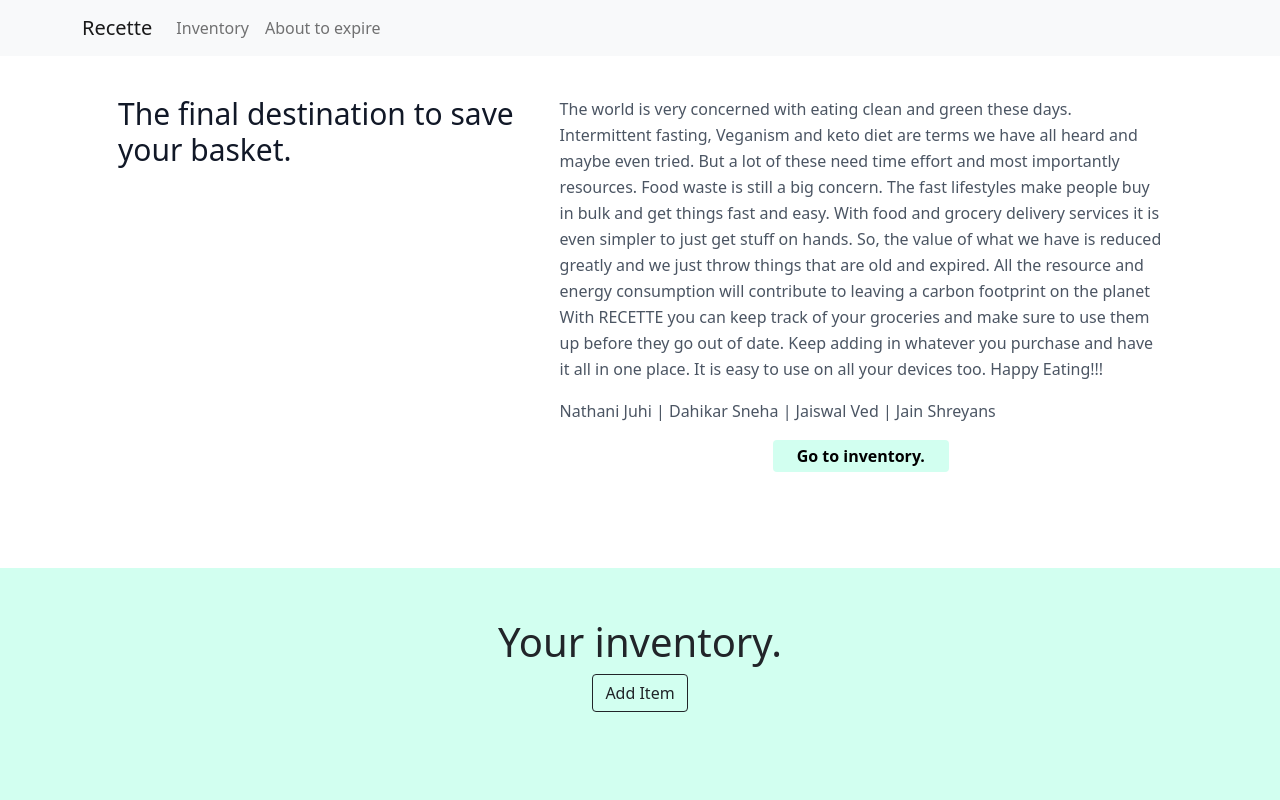
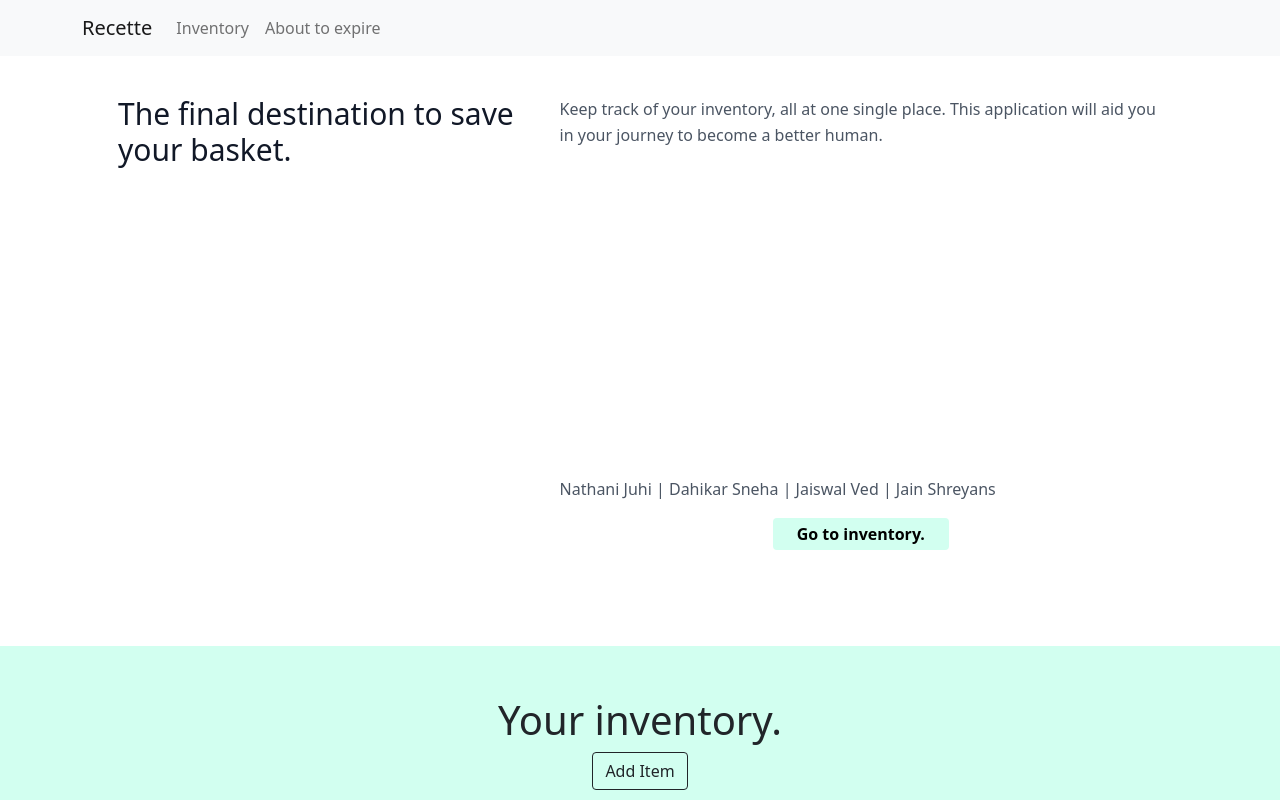
Before and after one commit to shreyanzjain/Rubix-22-14-Big-Bang-Coders, a React (Create React App) app in the folder recette/: page / in a window 1280 px wide. Shown: the top 800 px of the page. Built offline with nearby package versions, Linux system fonts and the light colour scheme.

Commit message:
thirteenth commit

```diff
--- a/recette/src/App.css
+++ b/recette/src/App.css
@@ -28,3 +28,8 @@
 .bg-emerald-300 {
   background-color:rgb(210, 255, 240);
 }
+
+.zz665  {
+  height: 100%;
+  width: 100%;
+}
--- a/recette/src/components/NavBar.js
+++ b/recette/src/components/NavBar.js
@@ -18,17 +18,11 @@ function NavBar() {
             </Navbar>
 
             <section class="text-gray-600 body-font">
-              <div class="container px-5 py-24 mx-auto flex flex-wrap">
+              <div class="container px-5 py-24 mx-auto flex flex-wrap w-full h-full">
                 <h2 class="sm:text-3xl text-2xl text-gray-900 font-medium title-font mb-2 md:w-2/5">The final destination to save your basket.</h2>
                 <div class="md:w-3/5 md:pl-6">
-                  <p class="leading-relaxed text-base">The world is very concerned with eating clean and green these days. Intermittent fasting, Veganism and keto diet are terms we have all heard and maybe even tried. But a lot of these need time effort and most importantly resources.
-
-	Food waste is still a big concern. The fast lifestyles make people buy in bulk and get things fast and easy. With food and grocery delivery services it is even simpler to just get stuff on hands. So, the value of what we have is reduced greatly and we just throw things that are old and expired. All the resource and energy consumption will contribute to leaving a carbon footprint on the planet
-
-	With RECETTE you can keep track of your groceries and make sure to use them up before they go out of date. Keep adding in whatever you purchase and have it all in one place. It is easy to use on all your devices too.
-
-	Happy Eating!!!</p>
-                  <p class="leading-relaxed text-base">Nathani Juhi | Dahikar Sneha | Jaiswal Ved | Jain Shreyans</p>
+                  <p class="leading-relaxed text-base">Keep track of your inventory, all at one single place. This application will aid you in your journey to become a better human.</p>
+                  <p class="leading-relaxed text-base"><br/><br/><br/><br/><br/><br/><br/><br/><br/><br/><br/><br/>Nathani Juhi | Dahikar Sneha | Jaiswal Ved | Jain Shreyans</p>
                   <div class="flex md:mt-4 mt-6">
                     <a href='#666' class='no-underline mx-auto'>
                       <button class="inline-flex text-black font-semibold bg-emerald-300 border-0 py-1 px-4 focus:outline-none hover:bg-emerald-400 rounded">Go to inventory.</button>
```
